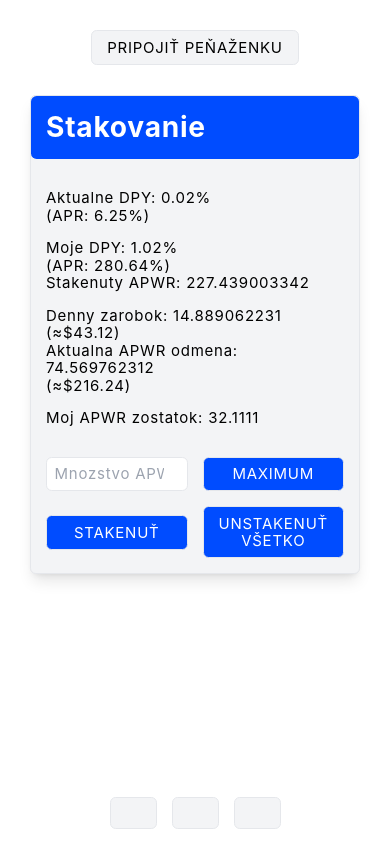
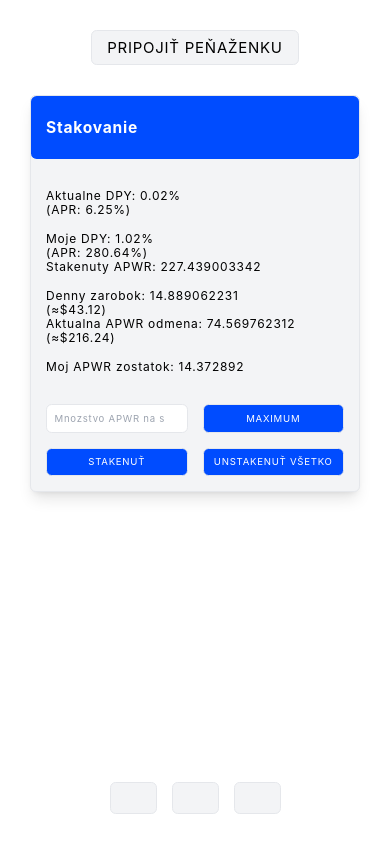
Before and after one commit to danielradosa/apwr, a React (Vite) app: page /staking in a window 390 px wide. Built offline with nearby package versions, Linux system fonts and the light colour scheme; some icons are missing.

Commit message:
CHAANGES_litle

```diff
--- a/src/components/Navigation.tsx
+++ b/src/components/Navigation.tsx
@@ -61,7 +61,7 @@ const Navigation = () => {
 
     return (
         <header className="flex justify-between items-center md:flex-row flex-col-reverse gap-4">
-            <nav className="flex md:items-center gap-4 uppercase fixed bottom-4 md:relative md:bottom-0">
+            <nav className="flex md:items-center gap-4 uppercase fixed bottom-8 md:relative md:bottom-0">
                 <NavLink to="/" rel='prefetch' className="py-2 px-4 bg-gray-100 rounded-md
                 border hover:shadow-lg text-center flex items-center gap-2">
                     <box-icon name='home-alt-2' size='15px'></box-icon> <span className='hidden md:flex'>domov</span>
@@ -84,15 +84,16 @@ const Navigation = () => {
                             hover:shadow-lg flex items-center gap-2"
                             onClick={() => setMenuVisible(!menuVisible)}
                         >
-                            <span class="relative flex h-3 w-3 items-center">
-                                <span class="animate-ping absolute inline-flex h-full w-full rounded-full bg-[#ff0077] opacity-75"></span>
-                                <span class="relative inline-flex rounded-full h-3 w-3 bg-[#ff0077]"></span>
+                            <span className="relative flex h-[15px] w-[15px] items-center">
+                                <span className="animate-ping absolute inline-flex h-full w-full rounded-full bg-[#ff0077] opacity-75"></span>
+                                <span className="relative inline-flex rounded-full h-[15px] w-[15px] bg-[#ff0077]"></span>
                             </span>
                             <span className="font-bold">{shortenAddress(walletAddress)}</span>
                         </button>
 
                         {menuVisible && (
-                            <div className="absolute right-[-25%] md:right-0 mt-2 rounded-md w-full bg-gray-100 border min-w-[210px]">
+                            <div className="absolute md:translate-x-[-28%] translate-x-[-50%] left-[50%] md:left-0 mt-2 rounded-md w-full bg-gray-100
+                            border min-w-[210px] shadow-lg">
                                 <button
                                     className="w-full px-4 py-2 flex items-center gap-2 hover:bg-white
                                     rounded-md justify-center"
--- a/src/index.css
+++ b/src/index.css
@@ -22,8 +22,7 @@
 }
 
 body {
-  padding: 2em;
-  max-height: 100svh;
+  padding: 2rem;
 }
 
 header {
@@ -54,3 +53,21 @@ input {
   justify-content: space-between;
   padding: 0.4em 0.8em;
 }
+
+@media (max-width: 768px) {
+  .staking, .tickets {
+    font-size: 80%;
+
+    h2 {
+      font-size: 130%;
+    }
+
+    button {
+      font-size: 80%;
+    }
+
+    #amount {
+      font-size: 80%;
+    }
+  }
+}
--- a/src/pages/Home.tsx
+++ b/src/pages/Home.tsx
@@ -20,7 +20,7 @@ const Home = () => {
                     ? <>
                         <button onClick={showPaper} className="text-center border px-4 py-2 rounded-md hover:shadow-lg bg-gray-100 mt-8
                         flex items-center gap-2">
-                            <box-icon name='window-close' size="15px" color="red"></box-icon>CLOSE
+                            <box-icon name='window-close' size="15px" color="red"></box-icon>ZATVORIŤ
                         </button>
                         <Whitepaper />
                     </>
--- a/src/pages/Staking.tsx
+++ b/src/pages/Staking.tsx
@@ -1,8 +1,16 @@
+import { useState } from "react";
+
 const Staking = () => {
+    const userAmount = 14.372892;
+    const [inputValue, setInputValue] = useState('');
+
+    const useMax = () => {
+        setInputValue(userAmount);
+    }
 
     return (
         <>
-            <div className="w-full flex flex-col border bg-gray-100 rounded-md shadow-lg">
+            <div className="w-full flex flex-col border bg-gray-100 rounded-md shadow-lg staking">
                 <h2 className="font-bold text-3xl bg-[#004cff] text-white p-4 rounded-md">Stakovanie</h2>
 
                 <div className="p-4">
@@ -18,17 +26,22 @@ const Staking = () => {
                     <p>Aktualna APWR odmena: 74.569762312</p>
                     <p>(≈$216.24)</p>
 
-                    <p className="mt-4">Moj APWR zostatok: 32.1111</p>
+                    <p className="mt-4">Moj APWR zostatok: {userAmount}</p>
                 </div>
 
                 <div className="mt-4 flex gap-4 items-center px-4">
-                    <input type="number" name="amount" id="amount" className="w-full p-2 rounded-md border hover:shadow-lg" placeholder="Mnozstvo APWR na stakenutie" />
-                    <button className="bg-[#004cff] text-white rounded-md p-2 w-full hover:shadow-lg border uppercase">Maximum</button>
+                    <input type="number" name="amount" id="amount"
+                        value={inputValue} className="w-full p-2 rounded-md border hover:shadow-lg"
+                        placeholder="Mnozstvo APWR na stakenutie"
+                        step="0.000000001"
+                        max="999999999.999999999"
+                     />
+                    <button onClick={useMax} className="bg-[#004cff] text-white rounded-md p-2 w-full hover:shadow-lg border uppercase">Maximum</button>
                 </div>
 
                 <div className="mt-4 flex gap-4 items-center px-4 pb-4">
                     <button className="bg-[#004cff] text-white rounded-md p-2 w-full hover:shadow-lg border uppercase">Stakenuť</button>
-                    <button className="bg-[#004cff] text-white rounded-md p-2 w-full hover:shadow-lg border uppercase">Unstakenuť všetko</button>
+                    <button className="bg-[#004cff] text-white rounded-md p-2 w-full hover:shadow-lg border uppercase text-ellipsis truncate overflow-hidden">Unstakenuť všetko</button>
                 </div>
             </div>
         </>
--- a/src/pages/Tickets.tsx
+++ b/src/pages/Tickets.tsx
@@ -2,7 +2,7 @@ const Tickets = () => {
 
     return (
         <>
-            <div className="w-full flex flex-col border bg-gray-100 rounded-md shadow-lg">
+            <div className="w-full flex flex-col border bg-gray-100 rounded-md shadow-lg tickets">
                 <h2 className="font-bold text-3xl bg-[#004cff] text-white p-4 rounded-md">Lístky</h2>
 
                 <div className="p-4">
@@ -20,7 +20,7 @@ const Tickets = () => {
 
                 <div className="mt-4 flex gap-4 items-center px-4 pb-4">
                     <button className="bg-[#004cff] text-white rounded-md p-2 w-full hover:shadow-lg border uppercase">Kúpiť lístky</button>
-                    <button className="bg-[#004cff] text-white rounded-md p-2 w-full hover:shadow-lg border uppercase">Prevziať všetky odomknuté</button>
+                    <button className="bg-[#004cff] text-white rounded-md p-2 w-full hover:shadow-lg border uppercase text-ellipsis truncate overflow-hidden">Prevziať všetky odomknuté</button>
                 </div>
             </div>
         </>
```
